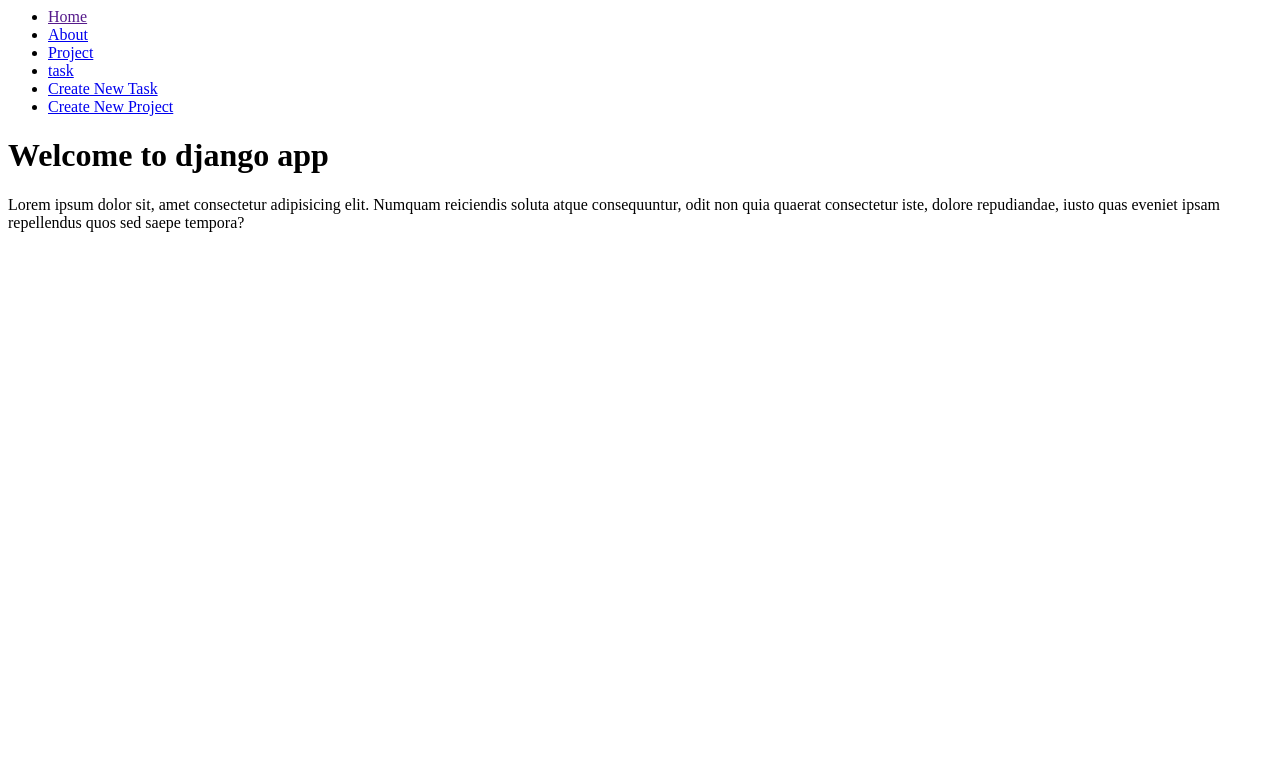
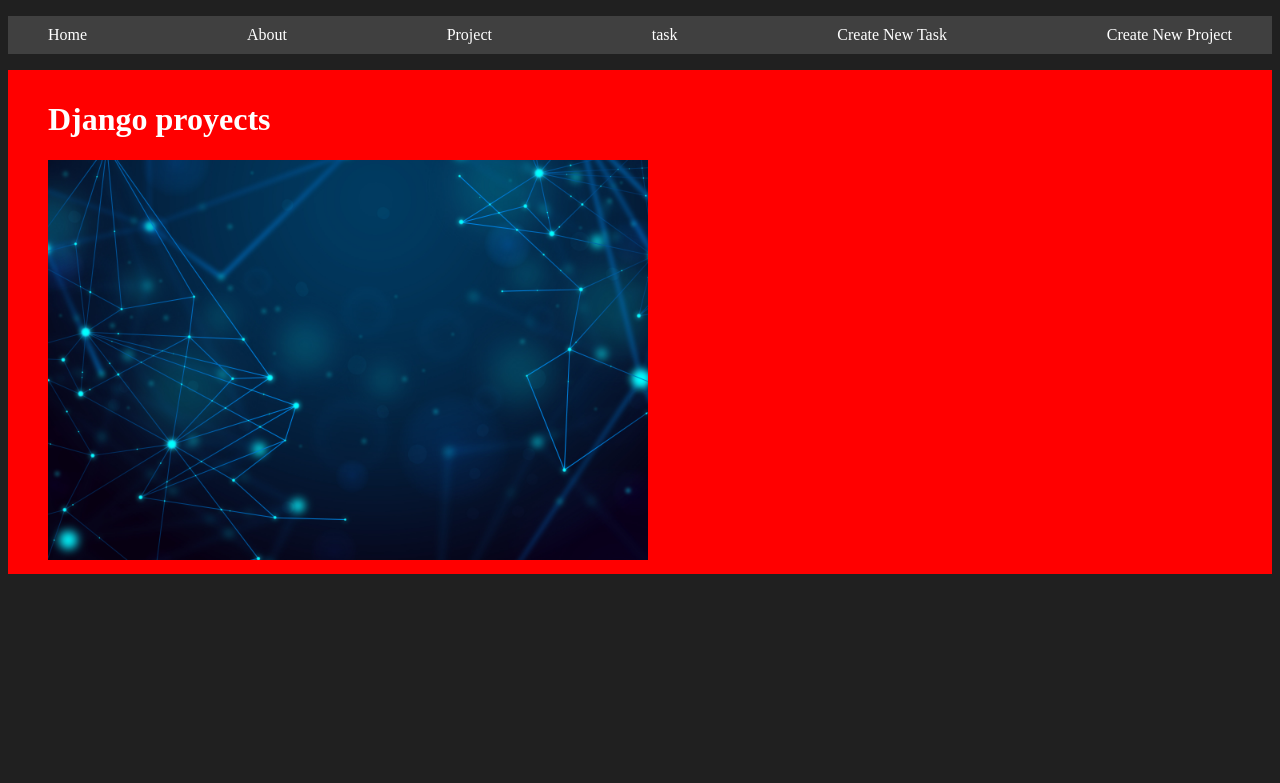
Before and after one commit to ChemsJam/my-first-django-project, a Django app: page / in a window 1280 px wide. Shown: the top 783 px of the page. Run offline with Django 5.2, Linux system fonts and the light colour scheme.

Commit message:
Curso terminado

```diff
--- a/myapp/forms.py
+++ b/myapp/forms.py
@@ -1,8 +1,8 @@
 from django import forms
 
 class CreateNewTask(forms.Form):
-    tittle = forms.CharField(label="Titulo de tarea", max_length="200")
-    description = forms.CharField(label="descripcion de la tarea", widget=forms.Textarea)
+    tittle = forms.CharField(label="Titulo de tarea", max_length="200", widget=forms.TextInput(attrs={'class': 'input'}))
+    description = forms.CharField(label="descripcion de la tarea", widget=forms.Textarea(attrs={'class':'input'}))
 
 class CreateNewProject(forms.Form):
-    name = forms.CharField(label='Nombre del proyecto', max_length=200)
+    name = forms.CharField(label='Nombre del proyecto', max_length=200, widget=forms.TextInput(attrs={'class':'input'}))
--- /dev/null
+++ b/myapp/static/styles/main.css
@@ -0,0 +1,44 @@
+body{
+    background-color: #202020;
+    color: white;
+}
+
+.navbar{
+    background: #404040;
+}
+
+.navbar ul{
+    display: flex;
+    justify-content: space-between;
+    padding: 10px 40px;
+}
+.navbar ul li{
+    list-style-type: none;
+}
+.navbar ul li a{
+    color: white;
+    text-decoration: none;
+}
+.navbar ul li a:hover{
+    color: green;
+}
+
+.container{
+    max-width: none;
+    margin: auto;
+    background: red;
+    padding: 10px 40px;
+}
+
+.card{
+    background: whitesmoke;
+    padding: 10px;
+    color: black;
+    margin-bottom: 2px;
+}
+
+.input {
+    background: wheat;
+    padding: 10px;
+    text-align: center;
+}
--- a/myapp/templates/index.html
+++ b/myapp/templates/index.html
@@ -1,9 +1,11 @@
 {% extends 'layouts/base.html' %}
 
+{% load static %}
+
 {% block content %}
-<h1>Welcome to django app</h1>
 
+<h1>Django proyects</h1>
 
-<p>Lorem ipsum dolor sit, amet consectetur adipisicing elit. Numquam reiciendis soluta atque consequuntur, odit non quia quaerat consectetur iste, dolore repudiandae, iusto quas eveniet ipsam repellendus quos sed saepe tempora?</p>
+<img src="{% static 'fondo.jpg' %}" alt="" width="600">
 
 {% endblock %}
--- a/myapp/templates/layouts/base.html
+++ b/myapp/templates/layouts/base.html
@@ -1,7 +1,18 @@
-<nav>
+{% load static %}
+
+<!DOCTYPE html>
+<html lang="en">
+<head>
+    <meta charset="UTF-8">
+    <meta name="viewport" content="width=device-width, initial-scale=1.0">
+    <title>Django proyects</title>
+    <link rel="stylesheet" href="{% static 'styles/main.css' %}">
+</head>
+<body>
+    <nav class="navbar">
         <ul>
             <li>
-            <a href=""{% url 'index' %}"">Home</a>
+                <a href="{% url 'index' %}">Home</a>
             </li>
             <li>
                 <a href="{% url 'about' %}">About</a>
@@ -21,5 +32,9 @@
         </ul>
     </nav>
 
+    <main class="container">
         {% block content %}
         {% endblock %}
+    </main>
+</body>
+</html>
--- a/myapp/urls.py
+++ b/myapp/urls.py
@@ -6,7 +6,8 @@ urlpatterns = [
     path("about/", views.about, name="about"),
     path('hello/<str:username>', views.hello, name="hello"),
     path("projects/", views.projects, name="projects"),
-    path("tasks/", views.tasks, name="taks"),
-    path("create_task/", views.create_task, name="create_tak"),
+    path("tasks/", views.tasks, name="tasks"),
+    path("create_task/", views.create_task, name="create_task"),
     path("create_project/", views.create_project, name="create_project"),
+    path("projects/<int:id>", views.project_detail, name="project_detail")
 ]
--- a/myapp/views.py
+++ b/myapp/views.py
@@ -1,7 +1,7 @@
 from django.shortcuts import render
 from django.http import HttpResponse
 from .models import Project, Task
-from django.shortcuts import render, redirect
+from django.shortcuts import render, redirect, get_object_or_404
 from .forms import CreateNewTask, CreateNewProject
 # Create your views here.
 
@@ -45,3 +45,11 @@ def create_project(request):
     else:
         Project.objects.create(name=request.POST['name'])
         return redirect('projects')
+
+def project_detail(request, id):
+    project = get_object_or_404(Project, id = id)
+    tasks = Task.objects.filter(project_id = id)
+    return render(request, 'project/project_detail.html', {
+        'project': project,
+        'tasks': tasks
+    })
```
Also changed, not shown: myapp/templates/project/project_detail.html (added, +15 -0 lines), myapp/templates/project/projects.html (+11 -6 lines), myapp/static/fondo.jpg (added). Lines whose indentation alone changed are shown as unchanged.
